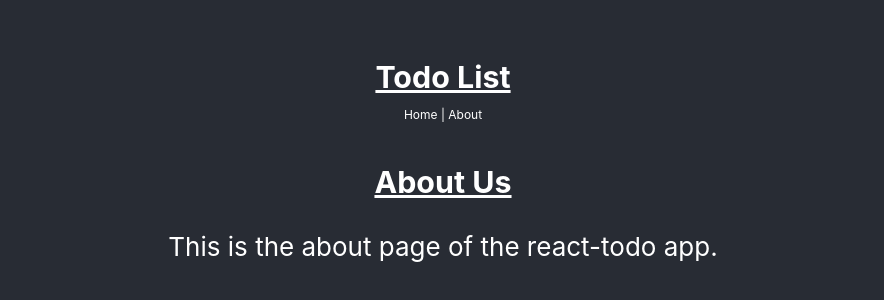
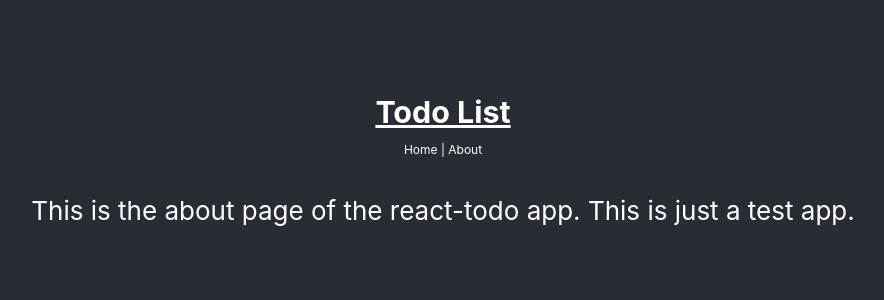
Before and after one commit to juanitorio/react-todo-app, a React (Create React App) app: page /about in a window 1280 px wide. Shown: the part 242-542 px from the top of the page, without its empty margins (197-1081 px from the left). Built offline with nearby package versions, Linux system fonts and the light colour scheme.

Commit message:
modify About

```diff
--- a/src/components/About.js
+++ b/src/components/About.js
@@ -3,8 +3,8 @@ import React from "react";
 export default function About() {
     return (
         <React.Fragment>
-            <h3>About Us</h3>
-            <p>This is the about page of the react-todo app.</p>
+            {/* <h3>About Us</h3> */}
+            <p>This is the about page of the react-todo app. This is just a test app.</p>
         </React.Fragment>
     );
 }
```
